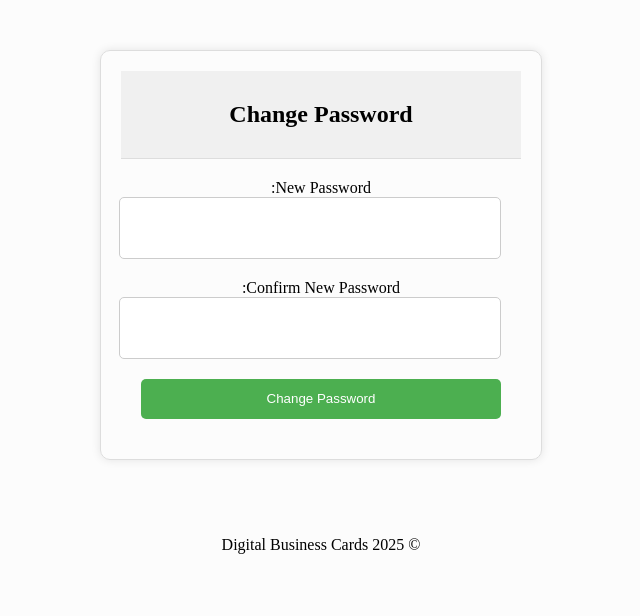
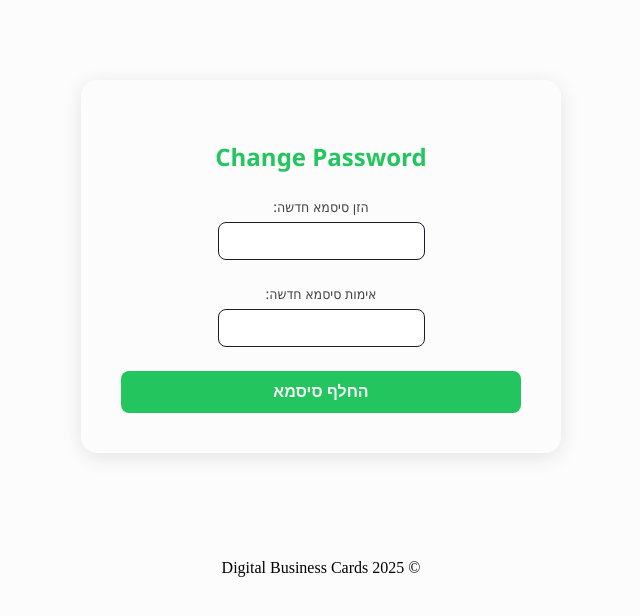
Before and after one commit to barzeito/digital-bc, a React (Create React App) app in the folder frontend/: page /settings/change-password/1 in a window 1280 px wide. Shown: the top 616 px of the page, without its empty margins (319-959 px from the left). Built offline with nearby package versions, Linux system fonts and the light colour scheme; sample sign-in values are in the browser's storage; the HTML template or start-up script is replaced by a standard one.

Commit message:
Updated:Change Password form, messages

```diff
--- a/frontend/src/components/adminPanel/cardList/CardList.css
+++ b/frontend/src/components/adminPanel/cardList/CardList.css
@@ -1,8 +1,18 @@
-.DisplayCards {
-    padding-top: 60px;
+.cards-options {
+    display: flex;
+    justify-content: center;
+    align-items: center;
+    margin-top: 100px;
 }
 
-.cards-options {
-    padding-top: 70px;
-    color: red;
+.newCard-btn {
+    display: flex;
+    justify-content: center;
+    align-items: center;
+    width: 150px;
+    padding: 10px;
+    background-color: var(--Secondary-Color);
+    text-decoration: none;
+    color: var(--White-Text-Color);
+    border-radius: 6px;
 }
--- a/frontend/src/components/adminPanel/cardList/CardList.tsx
+++ b/frontend/src/components/adminPanel/cardList/CardList.tsx
@@ -28,9 +28,9 @@ function CardList(): JSX.Element {
         <div className="CardList">
             <AdminMenu />
             <div className="cards-options">
-                <NavLink to="/panel/admin/cards/add-card" className="NewCard">
+                <NavLink to="/panel/admin/cards/add-card" className="newCard-btn">
                     <div className="NavIcon"><i className="fa-solid fa-plus"></i></div>
-                    <div className="NavText">יצירת כרטיס</div>
+                    <div className="NavText">יצירת כרטיס חדש</div>
                 </NavLink>
             </div>
             <div className="DisplayCards">
--- a/frontend/src/components/auth/changePassword/ChangePassword.css
+++ b/frontend/src/components/auth/changePassword/ChangePassword.css
@@ -1,52 +1,71 @@
-/* ChangePassword.css */
 .ChangePassword {
-    width: 400px;
-    margin: 50px auto;
-    padding: 20px;
-    border: 1px solid #ddd;
-    border-radius: 10px;
-    box-shadow: 0 0 10px rgba(0, 0, 0, 0.1);
+    max-width: 400px;
+    margin: 80px auto;
+    padding: 40px;
+    background-color: var(--Background-color);
+    border-radius: 16px;
+    box-shadow: 0 4px 20px rgba(0, 0, 0, 0.1);
+    font-family: 'Segoe UI', Tahoma, Geneva, Verdana, sans-serif;
+    direction: rtl;
 }
 
-.changePassword-header {
-    background-color: #f0f0f0;
-    padding: 10px;
-    border-bottom: 1px solid #ddd;
+.changePassword-header h2 {
+    text-align: center;
+    margin-bottom: 24px;
+    color: var(--Secondary-Color);
+    font-size: 24px;
 }
 
-.changePassword-body {
-    padding: 20px;
+.ChangePassword form {
+    display: flex;
+    flex-direction: column;
+    gap: 20px;
 }
 
-.form-group {
-    margin-bottom: 20px;
+.ChangePassword label {
+    display: flex;
+    flex-direction: column;
+    font-size: 14px;
+    color: #444444;
 }
 
-.form-control {
-    width: 100%;
-    height: 40px;
-    padding: 10px;
-    border: 1px solid #ccc;
-    border-radius: 5px;
+.ChangePassword input {
+    direction: ltr;
+    padding: 10px 12px;
+    margin-top: 6px;
+    border: 1px solid var(--Tertiary-Color);
+    border-radius: 8px;
+    font-size: 14px;
+    transition: border-color 0.2s;
+    align-items: center;
+    text-align: center;
 }
 
-.changePassword-btn {
-    width: 100%;
-    height: 40px;
-    padding: 10px;
-    border: none;
-    border-radius: 5px;
-    background-color: #4CAF50;
-    color: #fff;
-    cursor: pointer;
+.ChangePassword input:focus {
+    outline: none;
+    border-color: var(--Secondary-Color);
+    box-shadow: 0 0 0 2px rgba(63, 81, 181, 0.1);
 }
 
-.changePassword-btn:hover {
-    background-color: #3e8e41;
+.ChangePassword button {
+    padding: 12px;
+    background-color: var(--Secondary-Color);
+    color: var(--White-Text-Color);
+    font-weight: 600;
+    font-size: 16px;
+    border: none;
+    border-radius: 8px;
+    cursor: pointer;
+    transition: background-color 0.2s;
 }
 
-.error-message {
-    color: red;
+.ChangePassword button:hover {
+    background-color: #24a152;
+}
+
+.ChangePassword .error-message {
+    color: #ff4040;
     font-size: 12px;
-    margin-top: 5px;
+    margin-top: 4px;
+    display: block;
 }
--- a/frontend/src/components/auth/changePassword/ChangePassword.tsx
+++ b/frontend/src/components/auth/changePassword/ChangePassword.tsx
@@ -50,19 +50,19 @@ function ChangePassword(): JSX.Element {
             <div className="changePassword-body">
                 <form onSubmit={handleSubmit(submitChangePassword)}>
                     <div className="form-group">
-                        <label>New Password:</label>
-                        <input type="password" {...register('password', { required: 'This field is required' })} className="form-control" />
+                        <label>הזן סיסמא חדשה:</label>
+                        <input type="password" {...register('password', { required: "שדה חובה!" })} className="form-control" />
                         <div className="error-message">{errors.password?.message}</div>
                     </div>
                     <div className="form-group">
-                        <label>Confirm New Password:</label>
+                        <label>אימות סיסמא חדשה:</label>
                         <input type="password" {...register('confirmPassword', {
-                            required: 'This field is required',
-                            validate: (value) => value === watch('password') || 'Passwords do not match'
+                            required: "שדה חובה!",
+                            validate: (value) => value === watch('password') || "הסיסמאות אינן זהות!"
                         })} className="form-control" />
                         <div className="error-message">{errors.confirmPassword?.message}</div>
                     </div>
-                    <button type="submit" className="changePassword-btn btn-primary">Change Password</button>
+                    <button type="submit" className="changePassword-btn btn-primary">החלף סיסמא</button>
                 </form>
             </div>
         </div>
--- a/frontend/src/components/auth/signIn/SignIn.css
+++ b/frontend/src/components/auth/signIn/SignIn.css
@@ -62,3 +62,10 @@
 .SignIn button:hover {
   background-color: #24a152;
 }
+
+.SignIn span {
+  color: #ff4040;
+  font-size: 12px;
+  margin-top: 4px;
+  display: block;
+}
--- a/frontend/src/components/auth/signIn/SignIn.tsx
+++ b/frontend/src/components/auth/signIn/SignIn.tsx
@@ -9,7 +9,7 @@ import notify from "../../../services/popupMessage"
 
 function SignIn(): JSX.Element {
 
-    const { register, handleSubmit } = useForm<signInModel>();
+    const { register, handleSubmit, formState } = useForm<signInModel>();
     const navigate = useNavigate();
 
     useEffect(() => {
@@ -40,11 +40,24 @@ function SignIn(): JSX.Element {
             <form onSubmit={handleSubmit(submitSignInData)}>
                 <label>
                     אימייל לקוח:
-                    <input type="email" {...register('email')} />
+                    <input type="email" {...register('email',
+                        {
+                            required: {
+                                value: true,
+                                message: "שדה חובה!"
+                            },
+                        })} /><span>{formState.errors.email?.message}</span>
                 </label>
                 <label>
                     סיסמאת לקוח:
-                    <input type="password" {...register('password')} />
+                    <input type="password" {...register('password',
+                        {
+                            required: {
+                                value: true,
+                                message: "שדה חובה!"
+                            },
+                        })} /><span>{formState.errors.password?.message}</span>
+
                 </label>
                 <button type="submit">התחבר</button>
             </form>
--- a/frontend/src/components/userPanel/userDash/UserDash.css
+++ b/frontend/src/components/userPanel/userDash/UserDash.css
@@ -4,7 +4,7 @@
     border: 1px solid #f5c6cb;
     padding: 20px;
     border-radius: 8px;
-    margin-top: 20px;
+    margin-top: 100px;
     text-align: center;
     font-family: 'Assistant', sans-serif;
     box-shadow: 0 4px 6px rgba(0, 0, 0, 0.1);
--- a/frontend/src/services/popupMessage.ts
+++ b/frontend/src/services/popupMessage.ts
@@ -9,7 +9,7 @@ class Notify {
         document.body.appendChild(this.container);
     }
 
-    public show(message: string, type: NotificationType = 'info', duration: number = 10000) {
+    public show(message: string, type: NotificationType = 'info', duration: number = 3000) {
         const notification = document.createElement("div");
         notification.className = `notify notify-${type}`;
         notification.innerHTML = `
```
